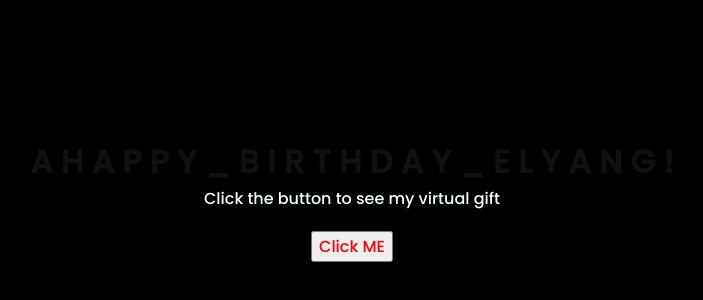
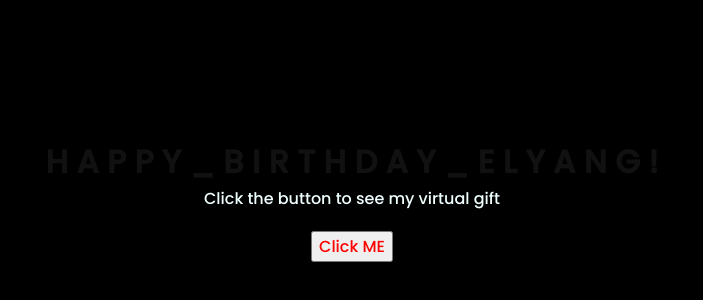
Before and after one commit to welboy123/elyang.github.com, a plain HTML site: page index.html in a window 1280 px wide. Shown: the part 208-508 px from the top of the page, 296-999 px from the left. Drawn offline with Linux system fonts and the light colour scheme; files that its build step writes are made by us from their sources.

Commit message:
Update index.html

```diff
--- a/index.html
+++ b/index.html
@@ -11,8 +11,7 @@
 <body>
     <div class="greetings">
 
-        <span>A</span>
-        <span><span>H</span>
+        <span>H</span>
         <span>A</span>
         <span>P</span>
         <span>P</span>
```
